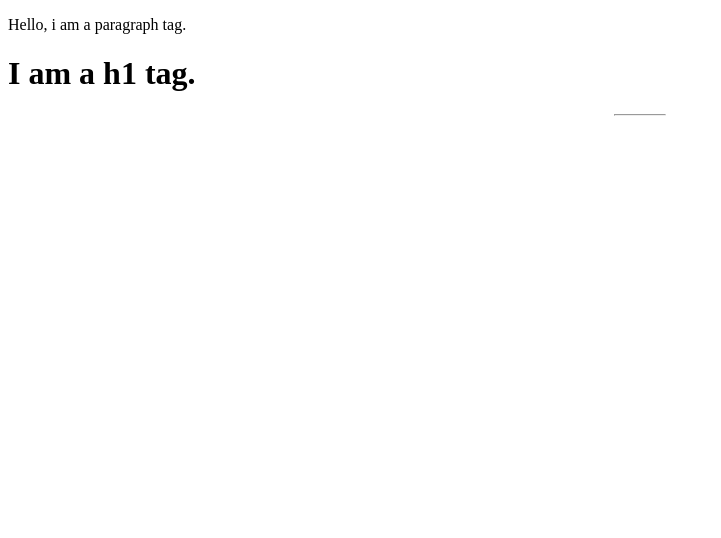
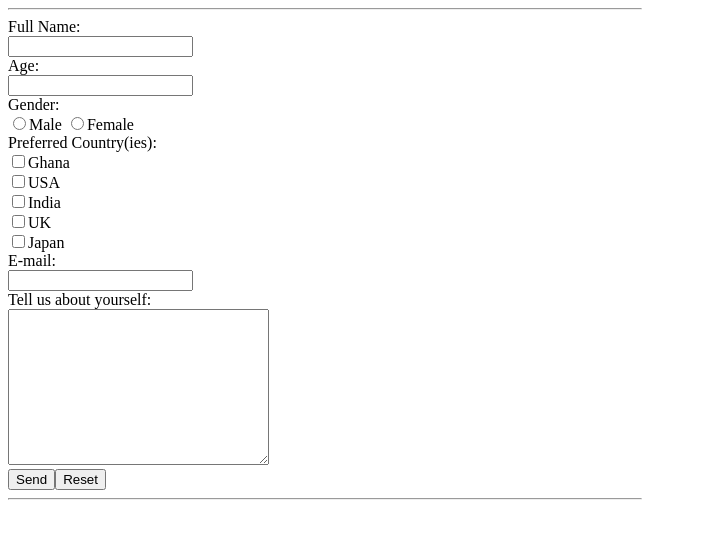
Before and after one commit to JavaSquirt/udemy, a plain HTML site: page index.html in a window 1280 px wide. Shown: the whole page, without its empty margins (0-721 px from the left). Drawn offline with Linux system fonts and the light colour scheme; files that its build step writes are made by us from their sources.

Commit message:
add form

```diff
--- a/css/main.css
+++ b/css/main.css
@@ -1,7 +1,7 @@
 hr {
-    width: 50px;
+    width: 50%;
 }
 
 p {
-    align-self: center;
+    align-content: center;
 }
--- a/index.html
+++ b/index.html
@@ -5,11 +5,42 @@
     <meta http-equiv="X-UA-Compatible" content="IE=edge">
     <title>Welcome</title>
     <meta name="viewport" content="width=device-width, initial-scale=1">
-    <link rel="stylesheet" media="screen" href="main.css">
+    <link rel="stylesheet" media="screen" href="css/main.css">
 </head>
 <body>
-    <p>Hello, i am a paragraph tag.</p>
-    <h1>I am a h1 tag.</h1>
-    <hr>
+
+    <hr width="50%" align="left">
+
+    <form method="" action="">
+        <label for="name">Full Name:</label><br>
+        <input type="text" name="user_name" id="name"><br>
+
+        <label for="age">Age:</label><br>
+        <input type="number" name="user_age" id="age"><br>
+
+        <label for="Gender">Gender:</label><br>
+        <label for="male"><input type="radio" name="gender" id="male">Male</label>
+        <label for="female"><input type="radio" name="gender" id="female">Female</label><br>
+
+        <label for="">Preferred Country(ies):</label><br>
+        <label for="ghana"><input type="checkbox" name="country" id="ghana">Ghana</label><br>
+        <label for="usa"><input type="checkbox" name="country" id="usa">USA</label><br>
+        <label for="india"><input type="checkbox" name="country" id="india">India</label><br>
+        <label for="uk"><input type="checkbox" name="country" id="uk">UK</label><br>
+        <label for="japan"><input type="checkbox" name="country" id="japan">Japan</label><br>
+
+        <label for="email">E-mail:</label><br>
+        <input type="email" name="user_mail" id="email"><br>
+
+        <label for="about">Tell us about yourself:</label><br>
+        <textarea name="about" id="about" cols="30" rows="10"></textarea><br>
+
+        <input type="submit" value="Send"><button type="reset">Reset</button>
+
+
+    </form>
+
+    <hr width="50%" align="left">
+
 </body>
 </html>
```
